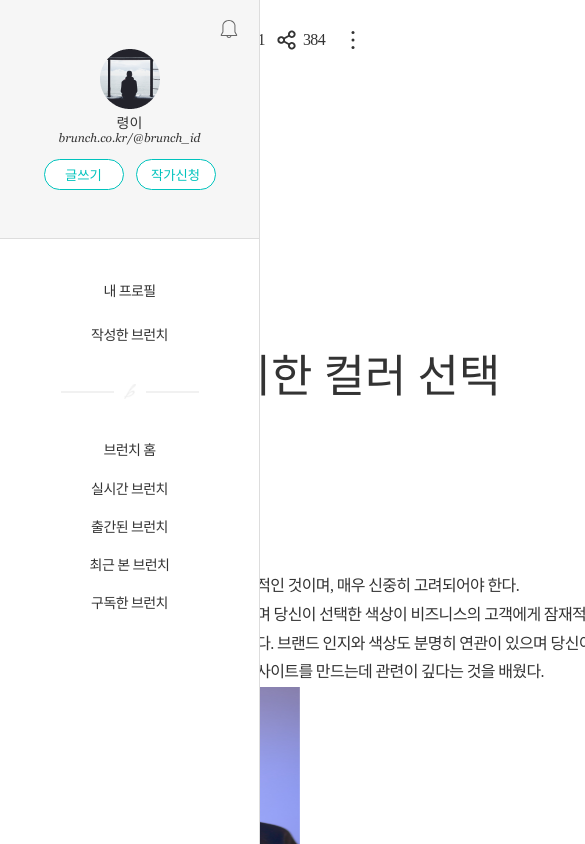
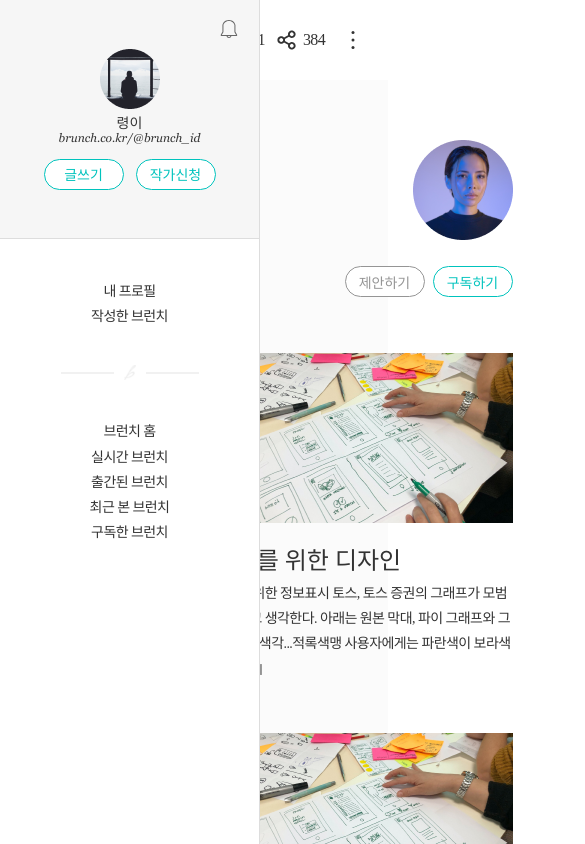
Before and after one commit to we-sopt-sibi/client, a React (Create React App) app: page / in a window 390 px wide. Both pictures are taken after a click on the icon 41 px from the left and 17 px from the top of the page. Shown: the top 844 px of the page, 585 px wide, since content can reach past the window. Built offline with nearby package versions, Linux system fonts and the light colour scheme; a web font is replaced by a local one.

Commit message:
:nail_care: style: apply drawer media query

```diff
--- a/src/components/common/drawer/BtnWrapper.jsx
+++ b/src/components/common/drawer/BtnWrapper.jsx
@@ -1,4 +1,4 @@
-import styled from "styled-components";
+import styled, { css } from "styled-components";
 
 const BtnWrapper = ({ section, buttons }) => {
   return (
@@ -25,6 +25,7 @@ const StyledBtnWrapper = styled.section`
     width: 8rem;
     height: 3.1rem;
     justify-content: center;
+    font-size: ${({ theme }) => theme.fontSizes.paragraph1};
 
     & + button {
       margin-left: ${(props) =>
@@ -33,4 +34,26 @@ const StyledBtnWrapper = styled.section`
       color: ${(props) => props.button2};
     }
   }
+
+  @media ${({ theme }) => theme.device.mobile} {
+    margin-top: ${(props) =>
+      props.section === "profile" ? "1.5rem" : props.section === "drawerFooter" ? "1.6rem" : "2.6rem"};
+
+    & > button {
+      width: 6.3rem;
+      height: 2.3rem;
+      ${(props) =>
+        props.section === "writerInfo"
+          ? css`
+              font-size: ${({ theme }) => theme.fontSizes.paragraph1};
+              width: 8rem;
+              height: 3.1rem;
+            `
+          : css`
+              font-size: ${({ theme }) => theme.fontSizes.page};
+              width: 6.3rem;
+              height: 2.3rem;
+            `};
+    }
+  }
 `;
--- a/src/components/common/drawer/Drawer.jsx
+++ b/src/components/common/drawer/Drawer.jsx
@@ -78,9 +78,11 @@ const StyledWrapper = styled.section`
 
   @media ${({ theme }) => theme.device.tablet} {
     width: 26rem;
+    height: 102.8rem;
   }
 
   @media ${({ theme }) => theme.device.mobile} {
     width: 20.5rem;
+    height: 64rem;
   }
 `;
--- a/src/components/common/drawer/DrawerBody.jsx
+++ b/src/components/common/drawer/DrawerBody.jsx
@@ -39,11 +39,11 @@ const MyProfile = styled.nav`
   @media ${({ theme }) => theme.device.mobile} {
     & > section {
       color: ${({ theme }) => theme.colors.black};
+    }
+  }
 
-      & > div {
-        display: none;
-      }
-    }
+  @media ${({ theme }) => theme.device.mobile} {
+    margin-bottom: 2.2rem;
   }
 `;
 
@@ -68,4 +68,10 @@ const DrawerNav = styled.nav`
       border: 0.05rem solid #f1f1f1;
     }
   }
+
+  @media ${({ theme }) => theme.device.mobile} {
+    & > :nth-child(1) {
+      margin-bottom: 2.3rem;
+    }
+  }
 `;
--- a/src/components/common/drawer/DrawerFooter.jsx
+++ b/src/components/common/drawer/DrawerFooter.jsx
@@ -51,4 +51,13 @@ const StyledSection = styled.div`
     right: 0;
     top: 0;
   }
+
+  @media ${({ theme }) => theme.device.mobile} {
+    width: 13.2rem;
+    height: 5.8rem;
+
+    & > p {
+      font: 1rem/1.6rem NanumMyeongjo;
+    }
+  }
 `;
--- a/src/components/common/drawer/DrawerMenu.jsx
+++ b/src/components/common/drawer/DrawerMenu.jsx
@@ -1,4 +1,4 @@
-import styled, { css } from "styled-components";
+import styled from "styled-components";
 
 const DrawerMenu = ({ menu, isProfile }) => {
   return (
@@ -19,18 +19,9 @@ const StyledMenu = styled.section`
   width: 14rem;
   line-height: 1.8;
 
-  ${(props) =>
-    props.isProfile
-      ? css`
-          & + section {
-            margin-top: 1.9rem;
-          }
-        `
-      : css`
-          & + section {
-            margin-top: 1.3rem;
-          }
-        `}
+  & + section {
+    margin-top: ${(props) => (props.isProfile ? "margin-top: 1.9rem" : "margin-top: 1.3rem")};
+  }
 
   &:hover {
     color: ${({ theme }) => theme.colors.main};
@@ -51,4 +42,12 @@ const StyledMenu = styled.section`
     cursor: pointer;
     margin: 0 0.9rem;
   }
+
+  @media ${({ theme }) => theme.device.mobile} {
+    font-size: ${({ theme }) => theme.fontSizes.page};
+
+    & + section {
+      margin-top: 1.2rem;
+    }
+  }
 `;
--- a/src/components/common/drawer/Profile.jsx
+++ b/src/components/common/drawer/Profile.jsx
@@ -55,4 +55,13 @@ const StyledWrapper = styled.section`
     font-family: Georgia;
     font-size: ${({ theme }) => theme.fontSizes.caption};
   }
+
+  @media ${({ theme }) => theme.device.mobile} {
+    height: 18.7rem;
+
+    & > svg {
+      right: 1rem;
+      top: 1rem;
+    }
+  }
 `;
--- a/src/pages/Article.jsx
+++ b/src/pages/Article.jsx
@@ -1,13 +1,14 @@
-import { ArticleBody, ArticleBodyFooter, ArticleComment, ArticleFooter, ArticleHeader } from "../components";
+// import { ArticleBody, ArticleBodyFooter, ArticleComment, ArticleFooter, ArticleHeader } from "../components";
+import { ArticleFooter } from "../components";
 import styled from "styled-components";
 
 const Article = () => {
   return (
     <StyledArticleWrapper>
-      <ArticleHeader />
+      {/* <ArticleHeader />
       <ArticleBody />
       <ArticleBodyFooter />
-      <ArticleComment />
+      <ArticleComment /> */}
       <ArticleFooter />
     </StyledArticleWrapper>
   );
@@ -21,7 +22,7 @@ const StyledArticleWrapper = styled.section`
   justify-content: center;
   align-items: center;
   margin: 0 auto;
-  width: 120rem;
+  /* width: 120rem; */
   height: 100%;
   position: relative;
 `;
```
